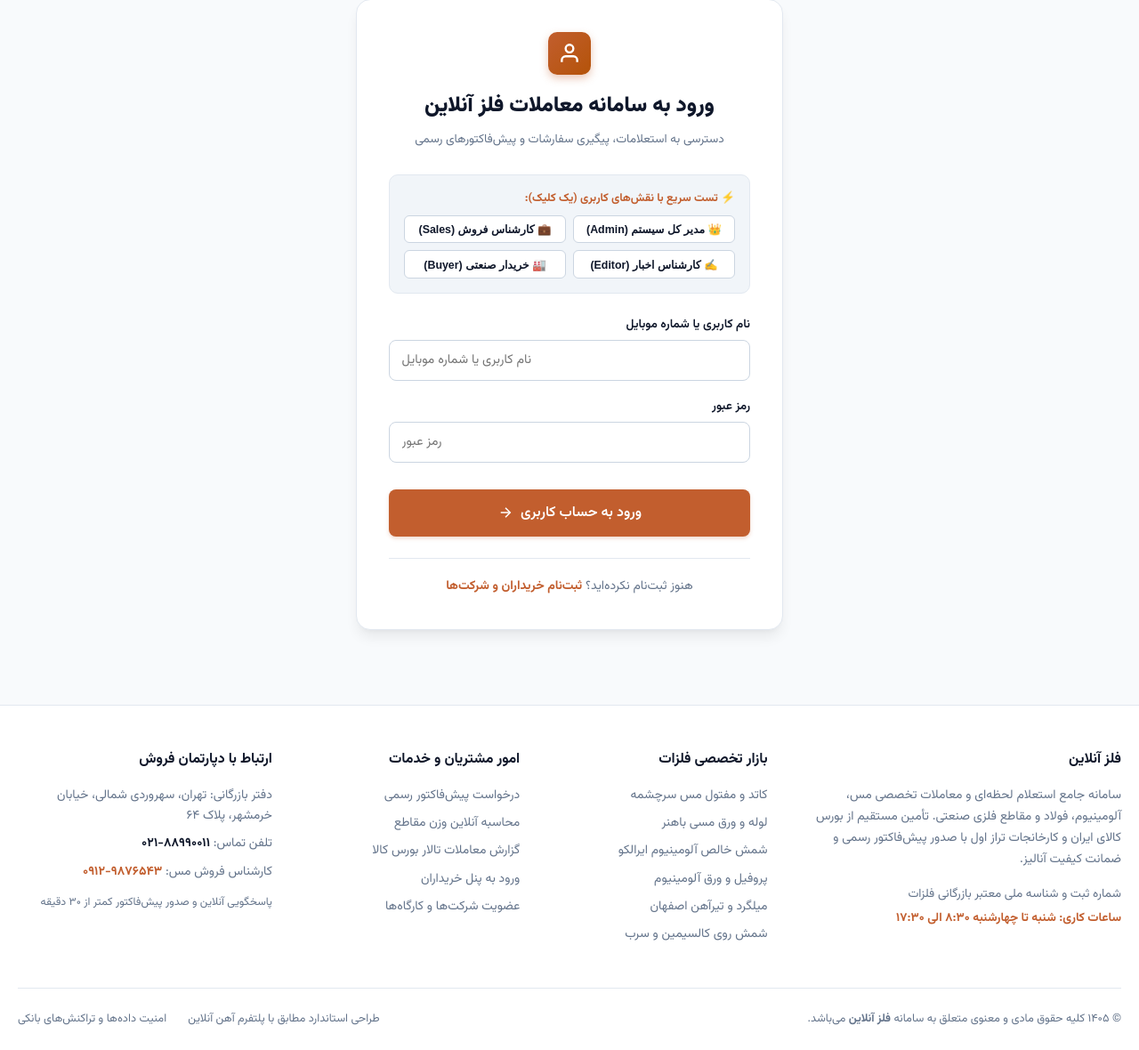
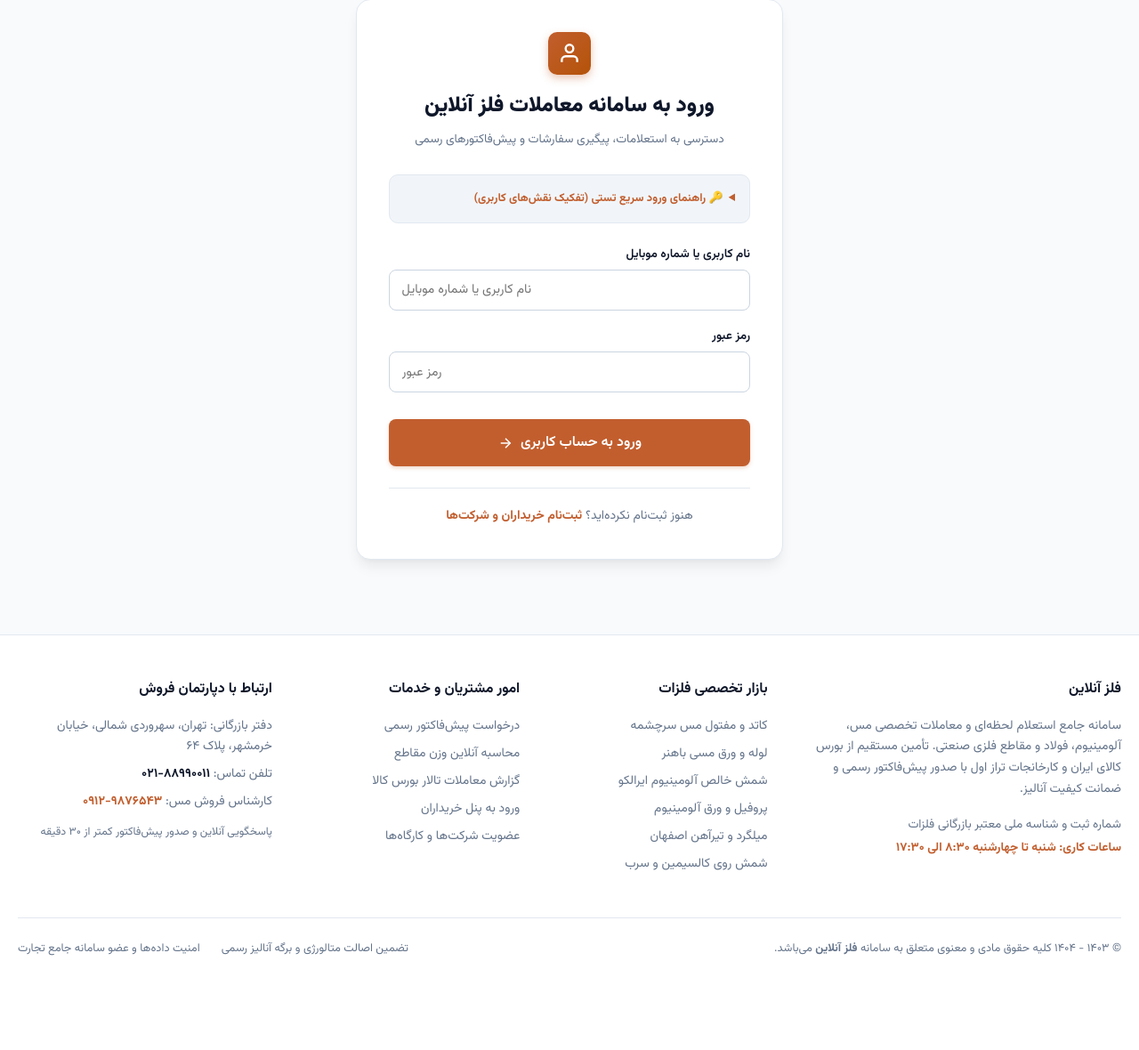
Before and after one commit to emohammadam-lab/feleziha, a Django app: page /accounts/login/ in a window 1280 px wide. Shown: the part 280-1460 px from the top of the page at 89% size. After the commit the page ends 1354 px from the top, so only its background shows below. Run offline with Django 4.2, Linux system fonts and the light colour scheme; data comes from the database, SQL or seed files in the repository; both versions use the stored data as it was after the commit.

Commit message:
fix: remove leaked competitor references and refine footer and login demo layout

```diff
--- a/static/css/style.css
+++ b/static/css/style.css
@@ -557,7 +557,7 @@ a {
 }
 
 /* ========================================================
-   TABLES (جدول قیمت فلزات مشابه آهن آنلاین)
+   TABLES (جداول نرخ روزانه و مقاطع فلزی)
    ======================================================== */
 .table-container {
   background: var(--bg-surface);
--- a/templates/accounts/login.html
+++ b/templates/accounts/login.html
@@ -19,12 +19,12 @@
       </p>
     </div>
 
-    <!-- Quick Demo Accounts for Testing Different Roles -->
-    <div class="demo-login-box">
-      <div style="font-size:0.8rem; font-weight:700; color:var(--copper-primary); margin-bottom:0.35rem;">
-        ⚡ تست سریع با نقش‌های کاربری (یک کلیک):
-      </div>
-      <div class="demo-pills">
+    <!-- Quick Demo Accounts (for evaluation / testing) -->
+    <details class="demo-login-box" style="cursor:pointer; margin-bottom:1.5rem;">
+      <summary style="font-size:0.8rem; font-weight:700; color:var(--copper-primary); outline:none;">
+        🔑 راهنمای ورود سریع تستی (تفکیک نقش‌های کاربری)
+      </summary>
+      <div class="demo-pills" style="margin-top:0.75rem;">
         <form method="post" style="display:contents;">
           {% csrf_token %}
           <input type="hidden" name="demo_user" value="admin">
@@ -46,7 +46,7 @@
           <button type="submit" class="demo-btn">🏭 خریدار صنعتی (Buyer)</button>
         </form>
       </div>
-    </div>
+    </details>
 
     <!-- Regular Login Form -->
     <form method="post" action="{% url 'accounts:login' %}">
--- a/templates/base.html
+++ b/templates/base.html
@@ -137,7 +137,7 @@
 
     </div>
 
-    <!-- Secondary Clean Subnav for Categories (Like AhanOnline) -->
+    <!-- Secondary Clean Subnav for Categories -->
     <nav class="category-subnav">
       <div class="container">
         <ul class="category-subnav-list">
@@ -240,11 +240,11 @@
       <!-- Bottom Bar -->
       <div class="footer-bottom">
         <div>
-          © ۱۴۰۵ کلیه حقوق مادی و معنوی متعلق به سامانه <strong>{{ brand_name }}</strong> می‌باشد.
+          © ۱۴۰۳ - ۱۴۰۴ کلیه حقوق مادی و معنوی متعلق به سامانه <strong>{{ brand_name }}</strong> می‌باشد.
         </div>
         <div style="display:flex; gap:1.5rem;">
-          <span>طراحی استاندارد مطابق با پلتفرم آهن آنلاین</span>
-          <span>امنیت داده‌ها و تراکنش‌های بانکی</span>
+          <span>تضمین اصالت متالورژی و برگه آنالیز رسمی</span>
+          <span>امنیت داده‌ها و عضو سامانه جامع تجارت</span>
         </div>
       </div>
     </div>
--- a/templates/market/home.html
+++ b/templates/market/home.html
@@ -121,7 +121,7 @@
   </div>
 </section>
 
-<!-- ================= 2. LIVE PRICE TABLES WITH TABS (مثل آهن آنلاین) ================= -->
+<!-- ================= 2. LIVE PRICE TABLES WITH TABS ================= -->
 <section class="section">
   <div class="container">
 
```
Also changed, not shown: README.md, db.sqlite3.
